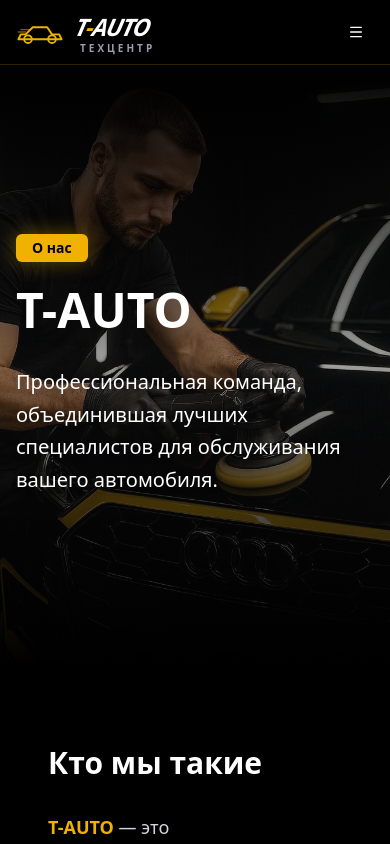
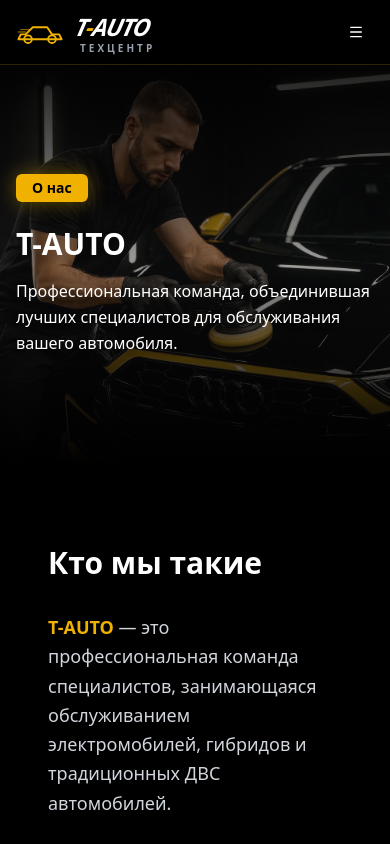
Before and after one commit to Stanislav361/t-auto, a Next.js app: page /about in a window 390 px wide. Shown: the top 844 px of the page. Built offline with nearby package versions, Linux system fonts and the light colour scheme.

Commit message:
Fix mobile background images

```diff
--- a/app/about/page.tsx
+++ b/app/about/page.tsx
@@ -65,20 +65,20 @@
 
       <main className="flex-1">
         {/* Hero Section */}
-        <section className="relative bg-zinc-900 py-32 overflow-hidden min-h-[600px] flex items-center">
-          <div className="absolute inset-0 bg-gradient-to-b from-black via-transparent to-background z-10" />
+        <section className="relative bg-zinc-900 py-16 sm:py-32 overflow-hidden min-h-[400px] sm:min-h-[600px] flex items-center">
+          <div className="absolute inset-0 bg-gradient-to-b from-black/80 via-transparent to-background z-10" />
           <div
-            className="absolute inset-0 bg-cover bg-center bg-no-repeat opacity-60 bg-fixed"
+            className="absolute inset-0 bg-cover bg-center bg-no-repeat opacity-60 sm:bg-fixed"
             style={{ backgroundImage: "url('/images/OIG4.jpg')" }}
           />
 
           <div className="container mx-auto px-4 relative z-20">
             <div className="max-w-4xl">
               <Badge className="bg-yellow-500 text-black border-0 mb-6 px-4 py-1 text-sm font-bold shadow-[0_0_20px_rgba(234,179,8,0.4)]">О нас</Badge>
-              <h1 className="text-5xl md:text-8xl font-black text-white mb-8 drop-shadow-xl">
+              <h1 className="text-3xl sm:text-5xl md:text-8xl font-black text-white mb-4 sm:mb-8 drop-shadow-xl">
                 T-AUTO
               </h1>
-              <p className="text-xl md:text-2xl text-white font-medium max-w-2xl leading-relaxed drop-shadow-md">
+              <p className="text-base sm:text-xl md:text-2xl text-white font-medium max-w-2xl leading-relaxed drop-shadow-md">
                 Профессиональная команда, объединившая лучших специалистов для обслуживания вашего автомобиля.
               </p>
             </div>
--- a/app/services/page.tsx
+++ b/app/services/page.tsx
@@ -286,7 +286,7 @@
         <section className="relative bg-zinc-900 py-12 sm:py-24 overflow-hidden">
           <div className="absolute inset-0 bg-gradient-to-b from-black via-zinc-900 to-background" />
           <div
-            className="absolute inset-0 bg-cover bg-center bg-no-repeat opacity-40 bg-fixed"
+            className="absolute inset-0 bg-cover bg-center bg-no-repeat opacity-40 sm:bg-fixed"
             style={{ backgroundImage: "url('/images/photo_2026-02-19_11-58-11.jpg')" }}
           />
           <div className="absolute inset-0 bg-[radial-gradient(circle_at_30%_50%,rgba(255,204,0,0.05),transparent_50%)]" />
```
